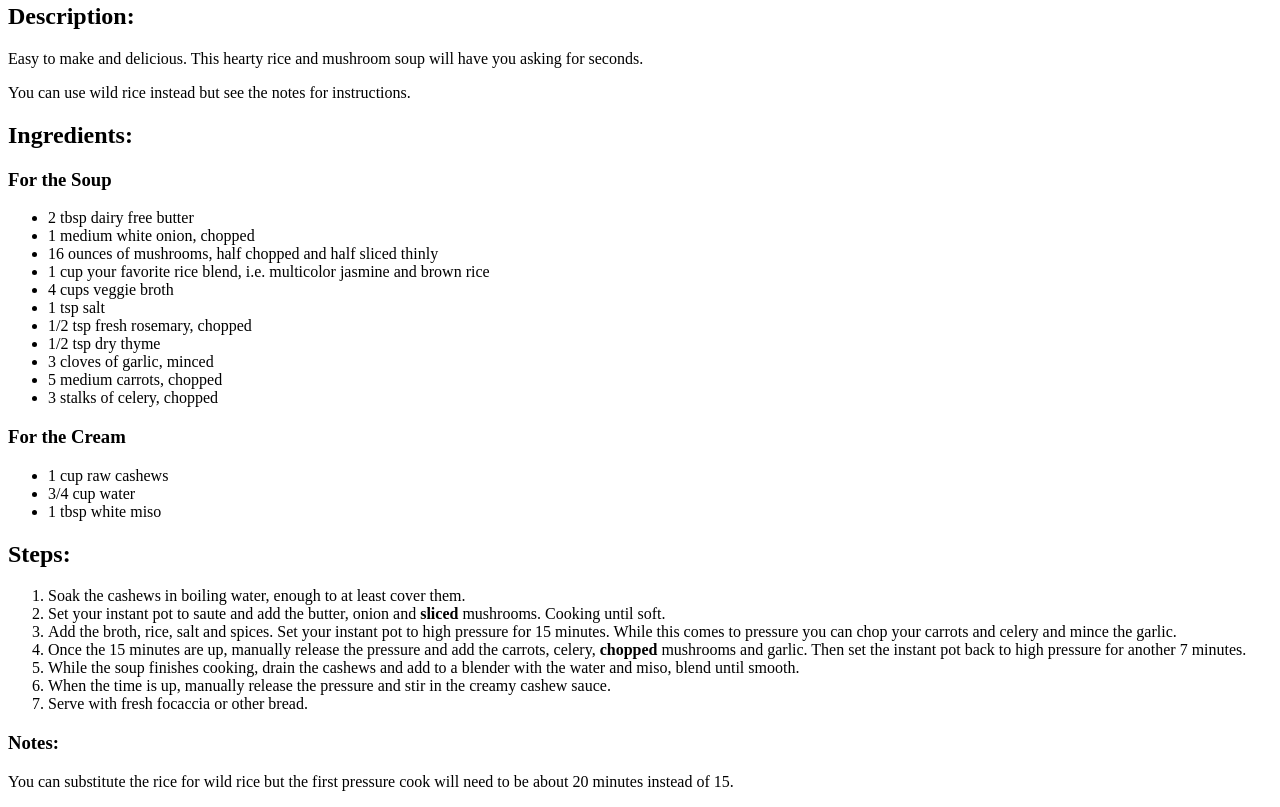
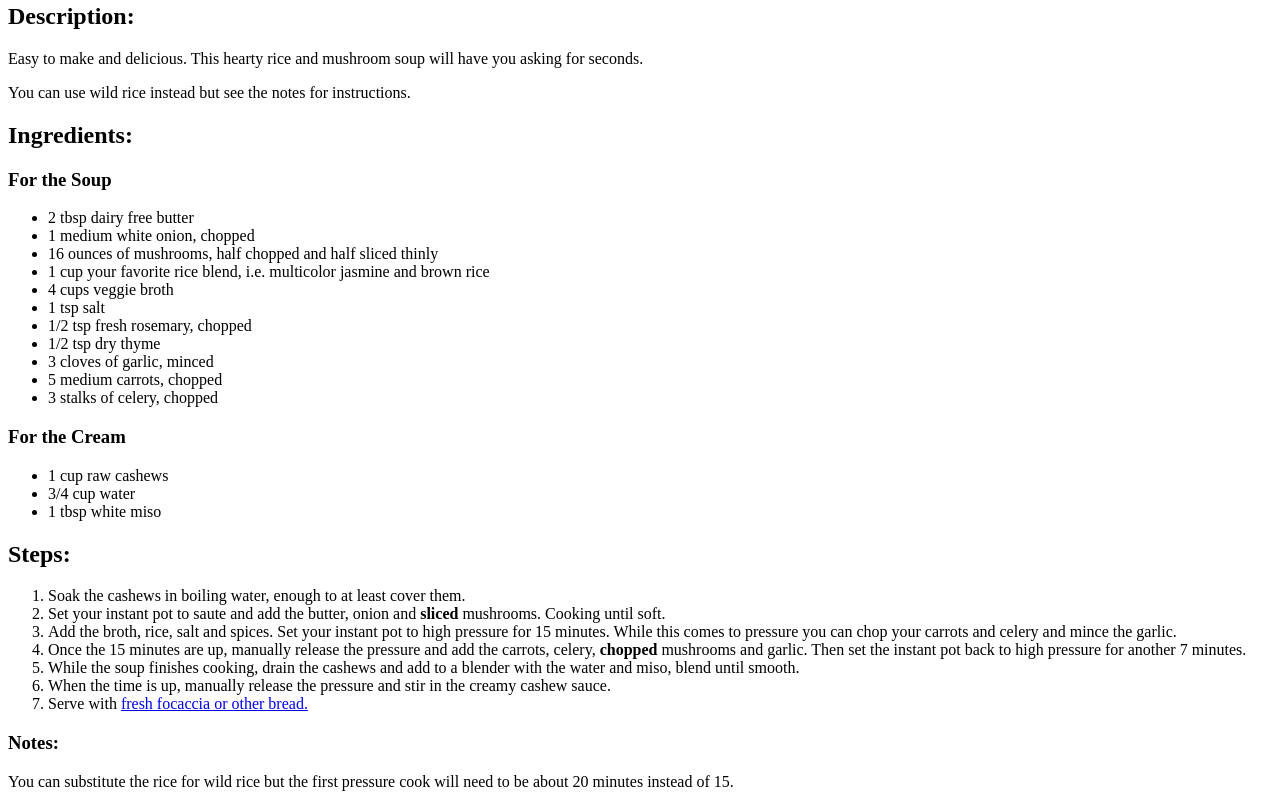
Before and after one commit to robjloranger/odin-recipes, a plain HTML site: page recipes/rice_mushroom-soup.html in a window 1280 px wide. Shown: the part 1121-1928 px from the top of the page. Drawn offline with Linux system fonts and the light colour scheme.

Commit message:
link to focaccia from soup recipe

```diff
--- a/recipes/rice_mushroom-soup.html
+++ b/recipes/rice_mushroom-soup.html
@@ -46,7 +46,7 @@
         <li>While the soup finishes cooking, drain the cashews and add to a blender with
             the water and miso, blend until smooth.</li>
         <li>When the time is up, manually release the pressure and stir in the creamy cashew sauce.</li>
-        <li>Serve with fresh focaccia or other bread.</li>
+        <li>Serve with <a href="easy-focaccia.html">fresh focaccia or other bread.</a></li>
     </ol>
     <h3>Notes:</h3>
     <p>You can substitute the rice for wild rice but the first pressure cook will need to be about 20 minutes instead of
```
